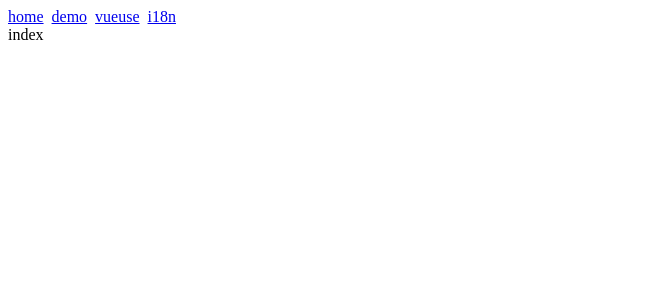
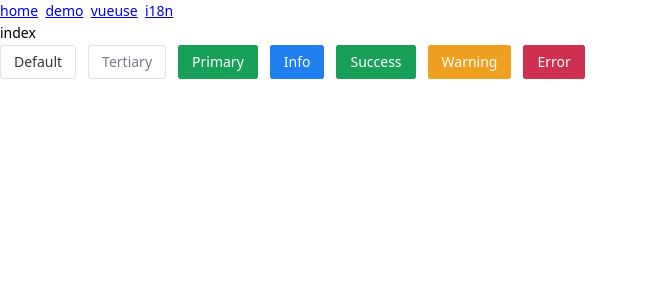
Before and after one commit to letengzz/base-vue3-template, a Vue app: page / in a window 1280 px wide. Shown: the top 300 px of the page, without its empty margins (0-648 px from the left). Built offline with nearby package versions, Linux system fonts and the light colour scheme; the HTML template or start-up script is replaced by a standard one.

Commit message:
feat: 引入naive-ui组件库并配置自动导入

```diff
--- a/config/plugins/autoImport.ts
+++ b/config/plugins/autoImport.ts
@@ -2,6 +2,7 @@
 // 可以减少手动import语句，提高开发效率，并提供类型提示
 import AutoImport from 'unplugin-auto-import/vite'
 import { VueRouterAutoImports } from 'unplugin-vue-router'
+import { NaiveUiResolver } from 'unplugin-vue-components/resolvers'
 /**
  * @description: 配置自动导入功能
  * 支持Vue、Vue Router、Pinia等框架API的自动导入
@@ -17,7 +18,9 @@
       /\.vue\?vue/, // .vue
       /\.md$/, // .md
     ],
-    resolvers: [],
+    resolvers: [
+      NaiveUiResolver()
+    ],
     imports: ['vue', 'pinia', VueRouterAutoImports, '@vueuse/core', 'vue-i18n'],
     dts: './types/auto-imports.d.ts',
     dirs: ['src/api/backend/**/*.ts', 'src/utils/**/*.ts'], // 自动导入项目中自定义的API和工具函数
--- a/package.json
+++ b/package.json
@@ -23,6 +23,7 @@
   "dependencies": {
     "@vueuse/core": "^14.2.0",
     "axios": "^1.16.1",
+    "naive-ui": "^2.44.1",
     "pinia": "^3.0.4",
     "pinia-plugin-persistedstate": "^4.7.1",
     "vue": "^3.5.26",
--- a/src/pages/index.vue
+++ b/src/pages/index.vue
@@ -1,6 +1,27 @@
 <template>
   <div>
     index
+    <n-space>
+      <n-button>Default</n-button>
+      <n-button type="tertiary">
+        Tertiary
+      </n-button>
+      <n-button type="primary">
+        Primary
+      </n-button>
+      <n-button type="info">
+        Info
+      </n-button>
+      <n-button type="success">
+        Success
+      </n-button>
+      <n-button type="warning">
+        Warning
+      </n-button>
+      <n-button type="error">
+        Error
+      </n-button>
+    </n-space>
   </div>
 </template>
 
```
Also changed, not shown: config/plugins/component.ts (+5 -2 lines).
